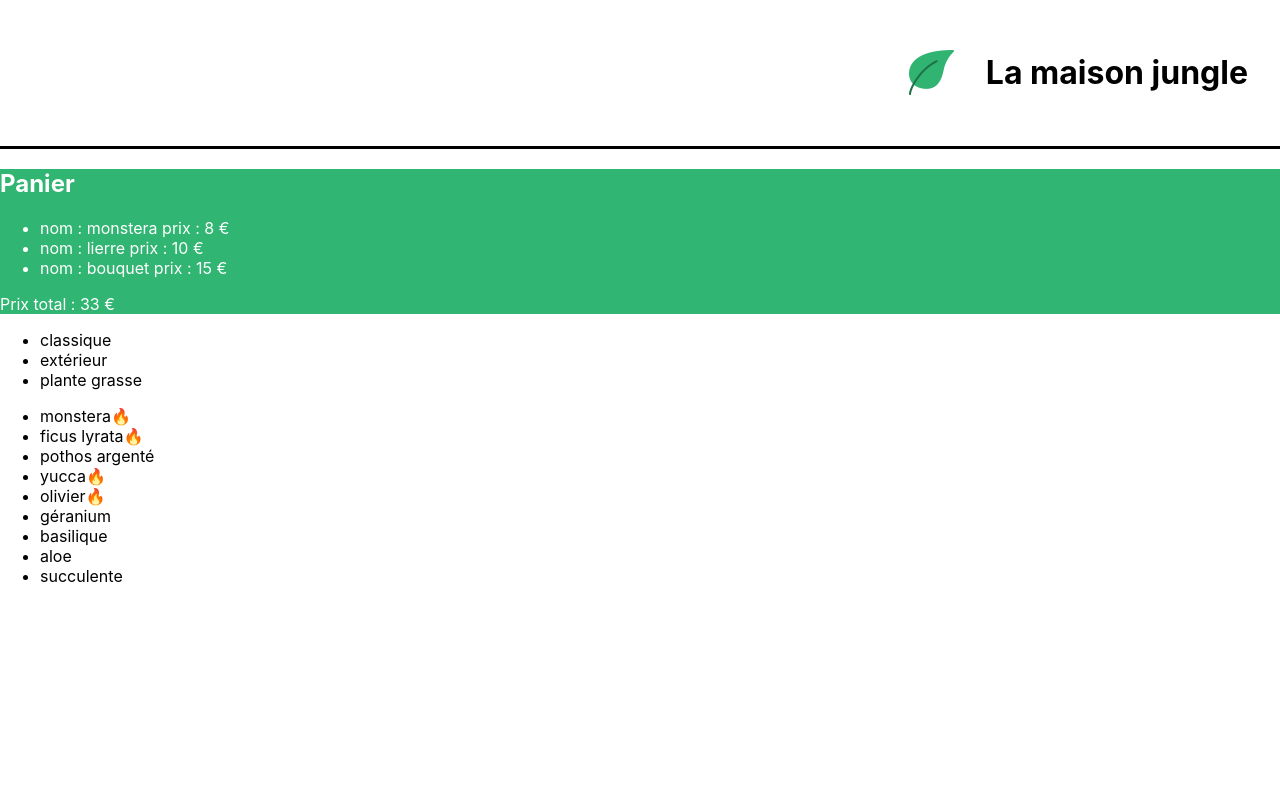
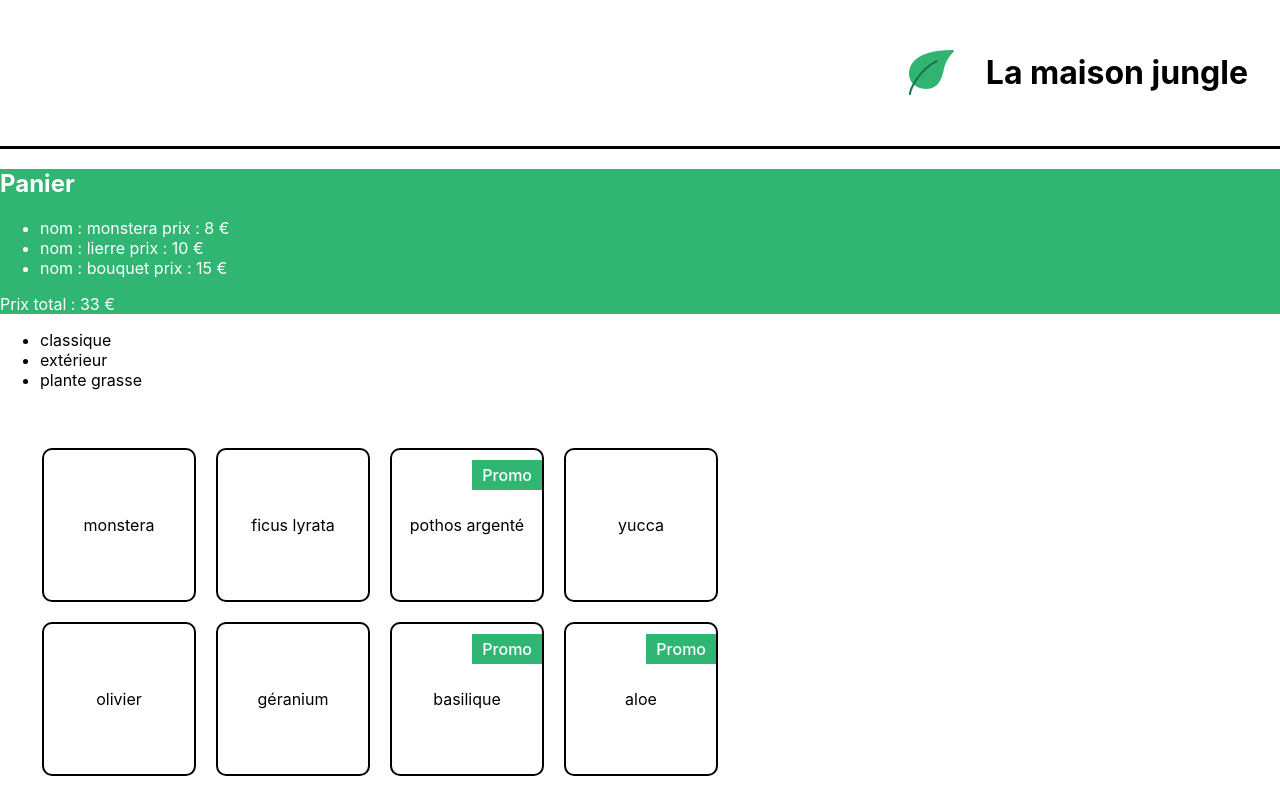
Before and after one commit to GameandDario/maisonJungle_react, a React (Create React App) app: page / in a window 1280 px wide. Shown: the top 794 px of the page. Built offline with nearby package versions, Linux system fonts and the light colour scheme.

Commit message:
add specialOffer condition

```diff
--- a/src/components/ShoppingList.js
+++ b/src/components/ShoppingList.js
@@ -1,4 +1,5 @@
 import { plantList } from "../datas/plantList";
+import "../styles/ShoppingList.css";
 
 function ShoppingList() {
   const categories = plantList.reduce(
@@ -14,12 +15,13 @@ function ShoppingList() {
           <li key={cat}>{cat}</li>
         ))}
       </ul>
-      <ul>
+      <ul className="lmj-plant-list">
         {plantList.map((plant) => (
-          <li key={plant.id}>
+          <li key={plant.id} className="lmj-plant-item">
             {plant.name}
             {/* {plant.isBestSale ? <span>🔥</span> : null} si condition null on peut écrire : */}
-            {plant.isBestSale && <span>🔥</span>}
+
+            {plant.isSpecialOffer && <div className="lmj-sales">Promo</div>}
           </li>
         ))}
       </ul>
--- a/src/datas/plantList.js
+++ b/src/datas/plantList.js
@@ -3,54 +3,48 @@ export const plantList = [
     name: "monstera",
     category: "classique",
     id: "1ed",
-    isBestSale: true,
   },
   {
     name: "ficus lyrata",
     category: "classique",
     id: "2ab",
-    isBestSale: true,
   },
   {
     name: "pothos argenté",
     category: "classique",
     id: "3sd",
-    isBestSale: false,
+    isSpecialOffer: true,
   },
   {
     name: "yucca",
     category: "classique",
     id: "4kk",
-    isBestSale: true,
   },
   {
     name: "olivier",
     category: "extérieur",
     id: "5pl",
-    isBestSale: true,
   },
   {
     name: "géranium",
     category: "extérieur",
     id: "6uo",
-    isBestSale: false,
   },
   {
     name: "basilique",
     category: "extérieur",
     id: "7ie",
-    isBestSale: false,
+    isSpecialOffer: true,
   },
   {
     name: "aloe",
     category: "plante grasse",
     id: "8fp",
-    isBestSale: false,
+    isSpecialOffer: true,
   },
   {
     name: "succulente",
     category: "plante grasse",
     id: "9vn",
-    isBestSale: false,
   },
 ];
--- /dev/null
+++ b/src/styles/ShoppingList.css
@@ -0,0 +1,30 @@
+.lmj-plant-list {
+  list-style-type: none;
+  padding: 32px;
+  display: flex;
+  flex-wrap: wrap;
+  max-width: 800px;
+}
+
+.lmj-plant-item {
+  border: solid 2px black;
+  border-radius: 10px;
+  height: 150px;
+  width: 150px;
+  margin: 10px;
+  display: flex;
+  align-items: center;
+  justify-content: center;
+  flex-direction: column;
+  position: relative;
+}
+
+.lmj-sales {
+  position: absolute;
+  right: 0px;
+  top: 10px;
+  font-weight: 500;
+  color: white;
+  padding: 5px 10px;
+  background-color: #31b572;
+}
```
